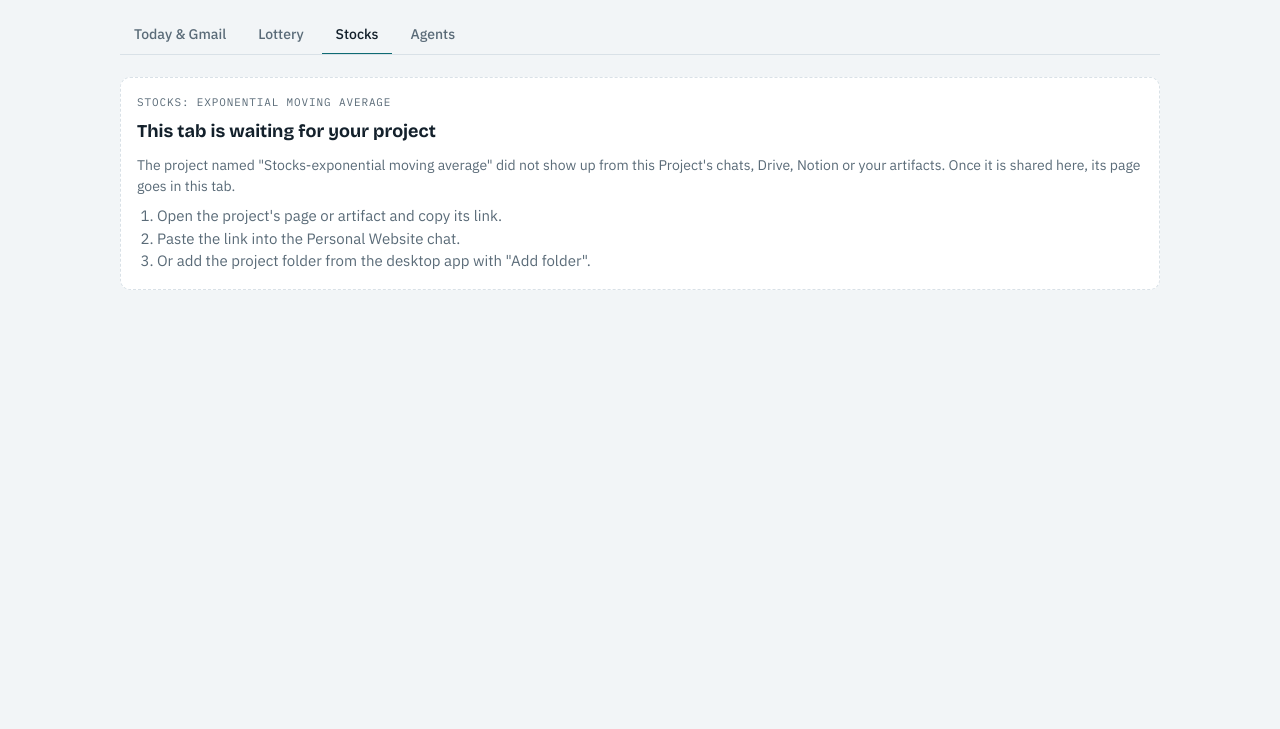
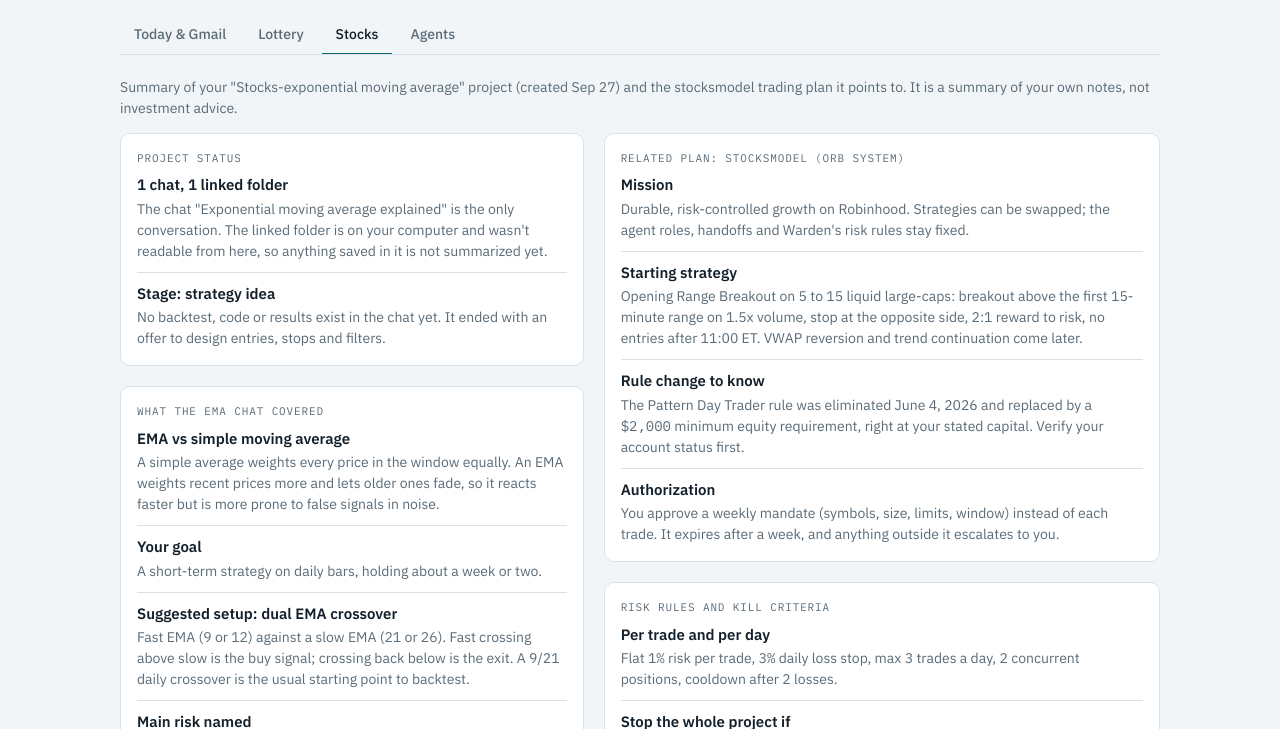
Before and after one commit to mmukidi/personalwebsite, a plain HTML site: page index.html in a window 1280 px wide. Both pictures are taken after a click on the tab "Stocks". Shown: the part 71-800 px from the top of the page. Drawn offline with nearby package versions, Linux system fonts and the light colour scheme.

Commit message:
Add files via upload

```diff
--- a/index.html
+++ b/index.html
@@ -527,22 +527,59 @@ ol.steps { margin: 8px 0 0; padding-left: 20px; color: var(--muted); }
   </section>
 
   <section id="stocks" role="tabpanel" aria-labelledby="t-stocks" hidden>
-    <div class="panel empty">
-      <p class="label">Stocks: exponential moving average</p>
-      <h2>This tab is waiting for your project</h2>
-      <p class="noise">The project named "Stocks-exponential moving average" did not show up from this Project's chats, Drive, Notion or your artifacts. Once it is shared here, its page goes in this tab.</p>
-      <ol class="steps">
-        <li>Open the project's page or artifact and copy its link.</li>
-        <li>Paste the link into the Personal Website chat.</li>
-        <li>Or add the project folder from the desktop app with "Add folder".</li>
-      </ol>
+    <p class="noise" style="margin-bottom:14px">Summary of your "Stocks-exponential moving average" project (created Sep 27) and the stocksmodel trading plan it points to. It is a summary of your own notes, not investment advice.</p>
+    <div class="grid">
+      <div class="col">
+        <div class="panel">
+          <p class="label">Project status</p>
+          <div class="item"><b>1 chat, 1 linked folder</b><span>The chat "Exponential moving average explained" is the only conversation. The linked folder is on your computer and wasn't readable from here, so anything saved in it is not summarized yet.</span></div>
+          <div class="item"><b>Stage: strategy idea</b><span>No backtest, code or results exist in the chat yet. It ended with an offer to design entries, stops and filters.</span></div>
+        </div>
+        <div class="panel">
+          <p class="label">What the EMA chat covered</p>
+          <div class="item"><b>EMA vs simple moving average</b><span>A simple average weights every price in the window equally. An EMA weights recent prices more and lets older ones fade, so it reacts faster but is more prone to false signals in noise.</span></div>
+          <div class="item"><b>Your goal</b><span>A short-term strategy on daily bars, holding about a week or two.</span></div>
+          <div class="item"><b>Suggested setup: dual EMA crossover</b><span>Fast EMA (<span class="num">9</span> or <span class="num">12</span>) against a slow EMA (<span class="num">21</span> or <span class="num">26</span>). Fast crossing above slow is the buy signal; crossing back below is the exit. A 9/21 daily crossover is the usual starting point to backtest.</span></div>
+          <div class="item"><b>Main risk named</b><span>Crossovers work in trending markets and get chopped up in sideways ones, producing false signals.</span></div>
+        </div>
+        <div class="panel">
+          <p class="label">EMA reference</p>
+          <div class="item"><b class="num">EMA today = a × price + (1 − a) × EMA yesterday</b><span>Smoothing factor a = 2 ÷ (N + 1). That gives about <span class="num">0.20</span> for a 9-period EMA and about <span class="num">0.09</span> for a 21-period EMA.</span></div>
+        </div>
+      </div>
+      <div class="col">
+        <div class="panel">
+          <p class="label">Related plan: stocksmodel (ORB system)</p>
+          <div class="item"><b>Mission</b><span>Durable, risk-controlled growth on Robinhood. Strategies can be swapped; the agent roles, handoffs and Warden's risk rules stay fixed.</span></div>
+          <div class="item"><b>Starting strategy</b><span>Opening Range Breakout on 5 to 15 liquid large-caps: breakout above the first 15-minute range on 1.5x volume, stop at the opposite side, 2:1 reward to risk, no entries after 11:00 ET. VWAP reversion and trend continuation come later.</span></div>
+          <div class="item"><b>Rule change to know</b><span>The Pattern Day Trader rule was eliminated June 4, 2026 and replaced by a <span class="num">$2,000</span> minimum equity requirement, right at your stated capital. Verify your account status first.</span></div>
+          <div class="item"><b>Authorization</b><span>You approve a weekly mandate (symbols, size, limits, window) instead of each trade. It expires after a week, and anything outside it escalates to you.</span></div>
+        </div>
+        <div class="panel">
+          <p class="label">Risk rules and kill criteria</p>
+          <div class="item"><b>Per trade and per day</b><span>Flat <span class="num">1%</span> risk per trade, <span class="num">3%</span> daily loss stop, max <span class="num">3</span> trades a day, <span class="num">2</span> concurrent positions, cooldown after 2 losses.</span></div>
+          <div class="item"><b>Stop the whole project if</b><span>three honest backtests fail, live and paper diverge for two straight months, or drawdown reaches <span class="num">25%</span>.</span></div>
+        </div>
+        <div class="panel">
+          <p class="label">Agent team (8)</p>
+          <div class="item"><b>Helm, Scout, Forge, Warden, Scribe</b><span>Core. Helm is your single voice, Scout gathers data, Forge drafts signals, Warden gates every ticket, Scribe logs and reviews.</span></div>
+          <div class="item"><b>Runner, Shepherd, Sentinel</b><span>Runner places orders, Shepherd manages open positions and exits, Sentinel monitors system health.</span></div>
+        </div>
+        <div class="panel">
+          <p class="label">Build loop</p>
+          <div class="item"><b>Phase 0 foundations</b><span>Data access, logging, the ORB signal function, the risk gate and a daily report.</span></div>
+          <div class="item"><b>Phase 1 validation</b><span>Backtest with costs, parameter stability, walk-forward test with a pass or fail verdict.</span></div>
+          <div class="item"><b>Phase 2 paper, then live small</b><span>4 to 6 weeks of paper trading before any real money.</span></div>
+        </div>
+      </div>
     </div>
+    <p class="noise" style="margin-top:14px">Sources: the EMA chat, the Day Trading System Plan page and the ORB Build Loop page. Next useful step: backtest the 9/21 EMA crossover on daily bars for your watchlist.</p>
   </section>
   <section id="agents" role="tabpanel" aria-labelledby="t-agents" hidden>
     <div class="grid" style="grid-template-columns:repeat(auto-fit,minmax(260px,1fr))">
       <div class="panel"><p class="label">Running</p><h2>Gmail daily brief</h2><span class="noise">Summarizes your last two days of inbox mail into the Today tab. Snapshot from Oct 17, 4:05 PM ET.</span></div>
       <div class="panel"><p class="label">Running</p><h2>Goldie Lottery</h2><span class="noise">Powerball and Mega Millions predictor. Learns from the last 60 draws, logs picks before each draw and scores them later. A scheduled task sends a reminder the day before each draw.</span><br><a href="https://github.com/mmukidi/goldie-lottery" target="_blank" rel="noopener">Repository</a></div>
-      <div class="panel empty"><p class="label">Not connected</p><h2>Stocks: exponential moving average</h2><span class="noise">Project exists in your account but its page was not reachable from here yet.</span></div>
+      <div class="panel"><p class="label">Research</p><h2>Stocks: exponential moving average</h2><span class="noise">Strategy idea stage: a 9/21 EMA crossover for week-long holds. No backtest yet. Summary is in the Stocks tab.</span></div>
       <div class="panel"><p class="label">Design</p><h2>Agent Office, Station Alpha MVP</h2><span class="noise">Your agent office prototype from Oct 3.</span><br><a href="https://claude.ai/code/artifact/2542e656-a4bd-4ef3-93cc-1144bf7ebbdf" target="_blank" rel="noopener">Open</a></div>
       <div class="panel"><p class="label">Design</p><h2>AI Agent Office brainstorm</h2><span class="noise">MVP brainstorm and design notes.</span><br><a href="https://claude.ai/code/artifact/547ad3a0-3f1f-4f19-9ec9-aaf8fac5cc5a" target="_blank" rel="noopener">Open</a></div>
       <div class="panel"><p class="label">Trading plans</p><h2>Day Trading System Plan and ORB Build Loop</h2><span class="noise">Your two trading write-ups from late August.</span><br><a href="https://claude.ai/code/artifact/872d9c3a-3000-4cad-b2fd-21b838c0b0a7" target="_blank" rel="noopener">Plan</a> · <a href="https://claude.ai/code/artifact/8afd3049-8f6c-4bb3-beeb-4b7b52193329" target="_blank" rel="noopener">Build loop</a></div>
```
Also changed, not shown: 1 other file.
